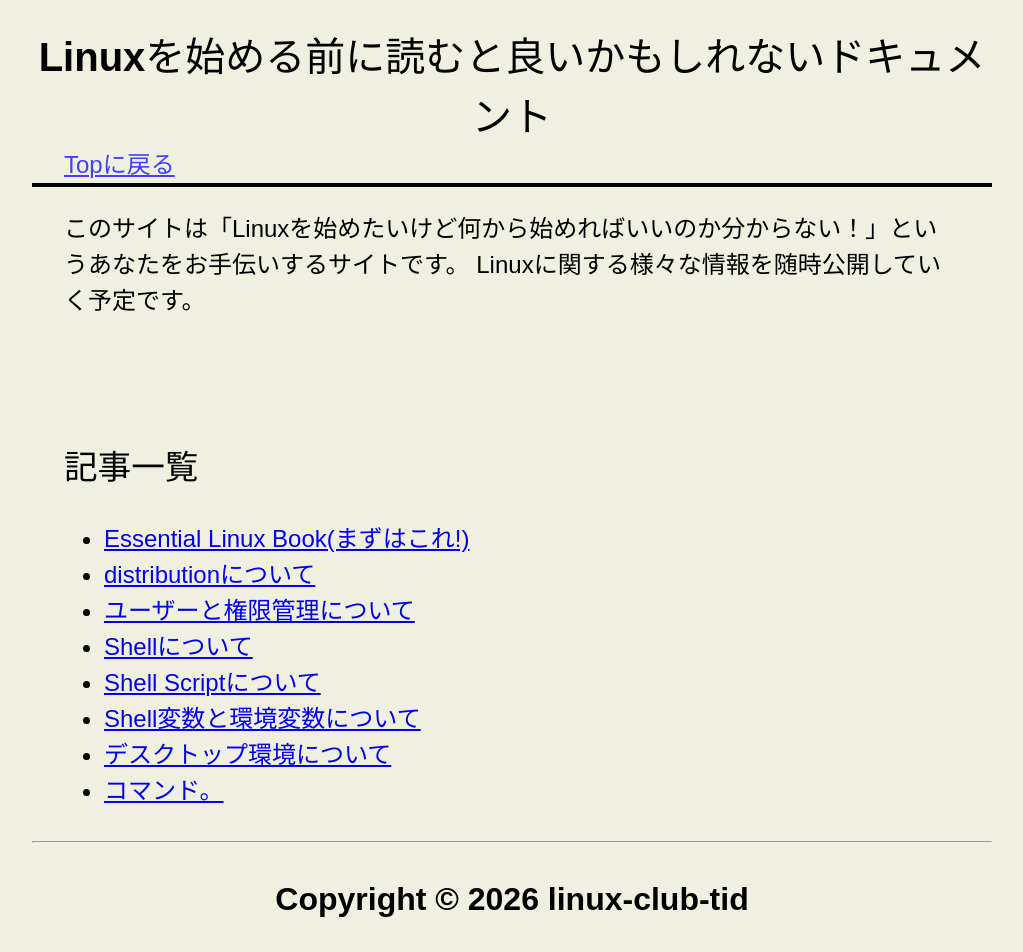
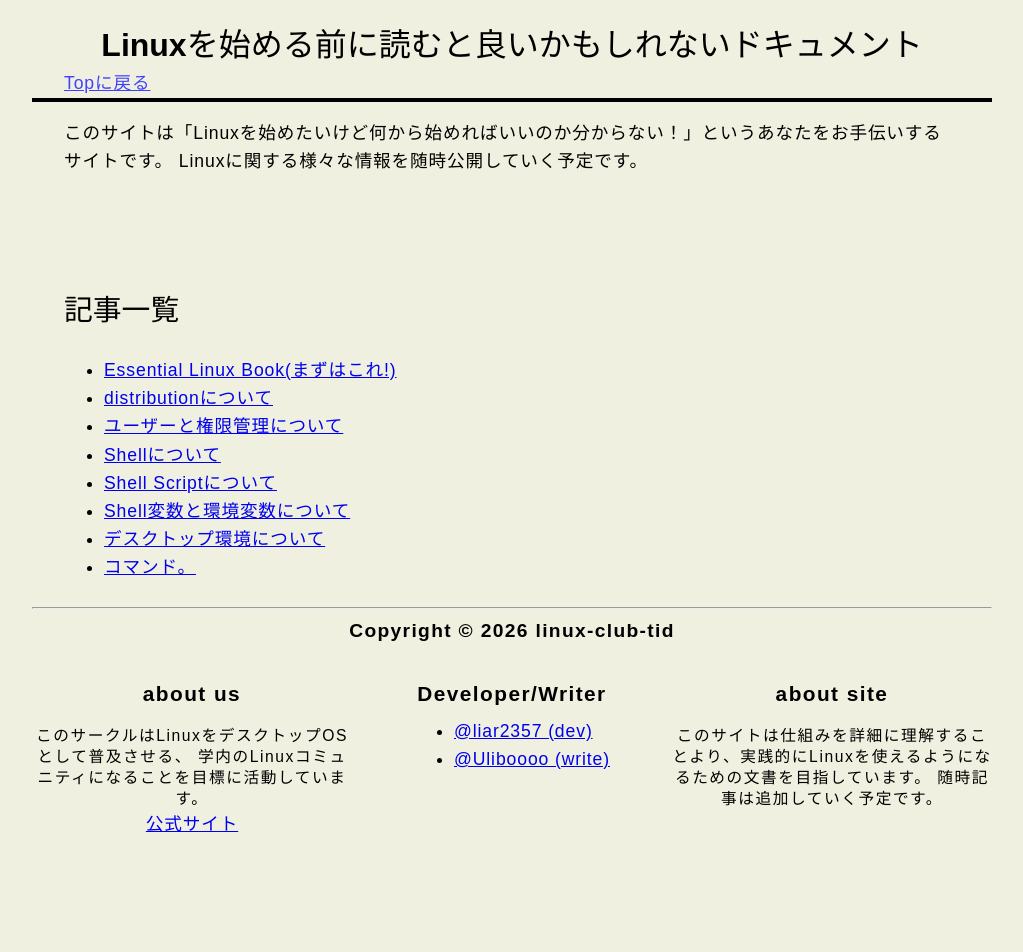
Before and after one commit to linux-club-tid/linux-docs-next, a Next.js app: page / in a window 1280 px wide. Shown: the top 952 px of the page, without its empty margins (128-1151 px from the left). After the commit the page ends 870 px from the top, so only its background shows below. Built offline with nearby package versions, Linux system fonts and the light colour scheme; a web font is replaced by a local one.

Commit message:
adjust fonts

```diff
--- a/app/globals.css
+++ b/app/globals.css
@@ -41,28 +41,28 @@ code {
 
 h1 {
   font-family: var(--font-main-bold);
-  font-size: 5vh;
+  font-size: 2rem;
 }
 
 h2 {
   font-family: var(--font-main-bold);
-  font-size: 4.2vh;
+  font-size: 1.8rem;
 }
 
 h3 {
-  font-size: 4vh;
+  font-size: 1.6rem;
 }
 
 h4 {
-  font-size: 3.8vh;
+  font-size: 1.4rem;
 }
 
 h5 {
-  font-size: 3.6vh;
+  font-size: 1.3rem;
 }
 
 h6 {
-  font-size: 3.4vh;
+  font-size: 1.2rem;
 }
 
 p,
@@ -70,5 +70,7 @@ a,
 ul,
 pre,
 code {
-  font-size: 3vh;
+  font-size: 1.1rem;
+  line-height: 1.6em;
+  letter-spacing: 0.05em;
 }
--- a/template/Footer.module.css
+++ b/template/Footer.module.css
@@ -1,13 +1,28 @@
 .footer {
   width: 75vw;
+
+  p {
+    margin-top: 0.5rem;
+    font-size: 1rem;
+  }
+}
+
+#cp_title {
+  font-size: 1.2rem;
+  margin-bottom: 0;
 }
 
 .footer_text {
   text-align: center;
+  margin-top: 0.5rem;
+  margin-bottom: 0.5rem;
+  font-size: 1.3rem;
+  letter-spacing: 0.07em;
 }
 
 .footer_ul {
   align-content: center;
+  margin-top: 0;
 }
 
 .footer_content_wrap {
@@ -20,4 +35,11 @@
   display: flex;
   flex-direction: column;
   align-items: center;
+
+  p {
+    font-size: 0.98rem;
+    line-height: 1.35;
+    letter-spacing: 0.1em;
+
+  }
 }
--- a/template/Footer.tsx
+++ b/template/Footer.tsx
@@ -4,7 +4,7 @@ export default function Footer() {
   return (
     <footer className={styles.footer}>
       <hr />
-      <h3 className={styles.footer_text}>Copyright © 2026 linux-club-tid</h3>
+      <h3 className={styles.footer_text} id={styles.cp_title}>Copyright &copy; 2026 linux-club-tid</h3>
       <br />
       <div className={styles.footer_content_wrap}>
         <div className={styles.footer_content}>
@@ -27,29 +27,30 @@ export default function Footer() {
           <ul className={styles.footer_ul}>
             <li>
               <a
+                href="https://github.com/liar2357"
+                target="_blank"
+                rel="noopener noreferrer"
+              >
+                @liar2357 (dev)
+              </a>
+            </li>
+            <li>
+              <a
                 href="https://github.com/Uliboooo"
                 target="_blank"
                 rel="noopener noreferrer"
               >
-                @Uliboooo
+                @Uliboooo (write)
               </a>
             </li>
-            <li>
-              <a
-                href="https://github.com/liar2357"
-                target="_blank"
-                rel="noopener noreferrer"
-              >
-                @liar2357
-              </a>
-            </li>
+
           </ul>
         </div>
         <div className={styles.footer_content}>
           <h3 className={styles.footer_text}>about site</h3>
           <p className={styles.footer_text}>
-            このサイトは仕組みを0から100まで理解することより実践的にLinuxを使えるようになるための文書を目指しています。
-            随時記事は追加されていく予定です。
+            このサイトは仕組みを詳細に理解することより、実践的にLinuxを使えるようになるための文書を目指しています。
+            随時記事は追加していく予定です。
           </p>
         </div>
       </div>
```
Also changed, not shown: 1 other file (tests, documents, lock files or other folders).
